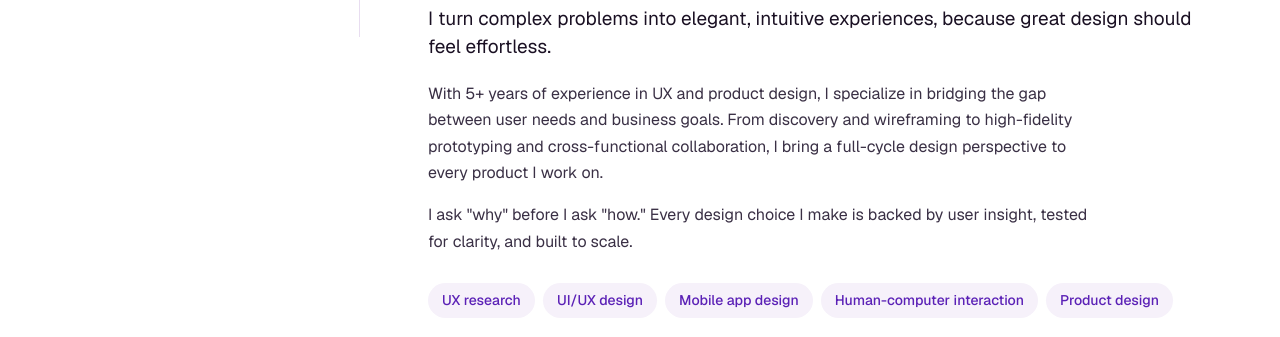
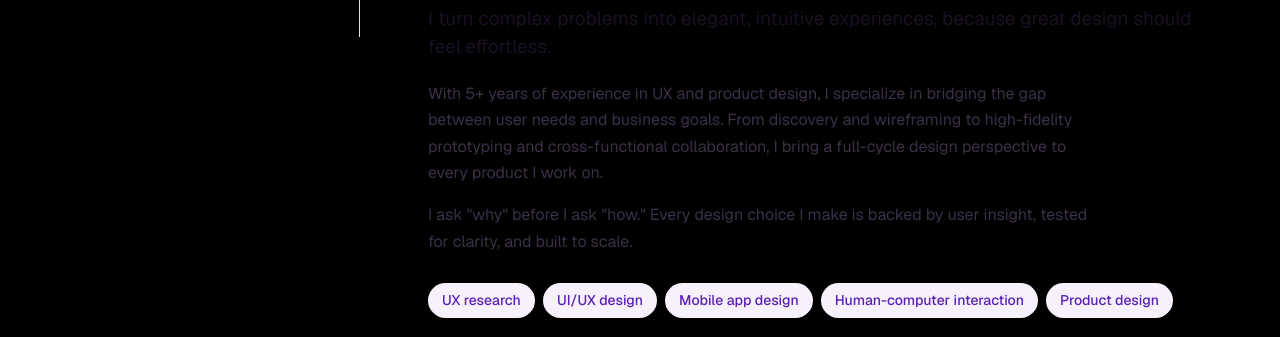
Before and after one commit to Darshilgohel/Portfolio, a plain HTML site: page index.html in a window 1280 px wide. Shown: the part 763-1100 px from the top of the page. Drawn offline with nearby package versions, Linux system fonts and the light colour scheme.

Commit message:
Update index.html

```diff
--- a/index.html
+++ b/index.html
@@ -26,7 +26,7 @@
 <link href="https://fonts.googleapis.com/css2?family=Bricolage+Grotesque:opsz,wght@12..96,400..700&family=Geist:wght@400;500;600&display=swap" rel="stylesheet">
 <style>
 :root {
-  --bg: #FFFFFF;
+  --bg: #000000;
   --surface: #F6F1FA;
   --border: #E8DDF0;
   --plum: #5B21B6;
```
